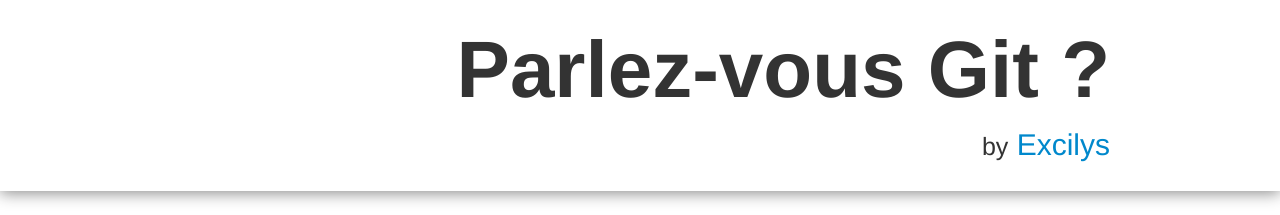
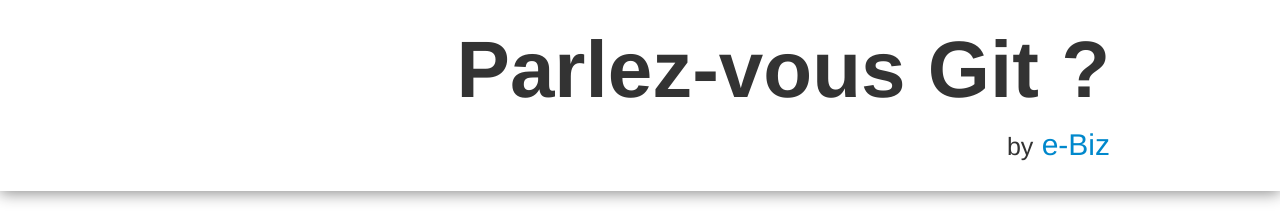
Before and after one commit to takimafr/training-git, a plain HTML site: page index.html in a window 1280 px wide. Shown: the top 215 px of the page. Drawn offline with Linux system fonts and the light colour scheme.

Commit message:
Update index.html

```diff
--- a/index.html
+++ b/index.html
@@ -12,7 +12,7 @@
     <div class="masthead">
         <div class="container lead">
             <h1>Parlez-vous Git ?</h1>
-            <p class="excilys"><span>by</span> <a href="http://www.excilys.com/">Excilys</a></p>
+            <p class="excilys"><span>by</span> <a href="http://www.e-biz.fr/">e-Biz</a></p>
         </div>
     </div>
 
```
